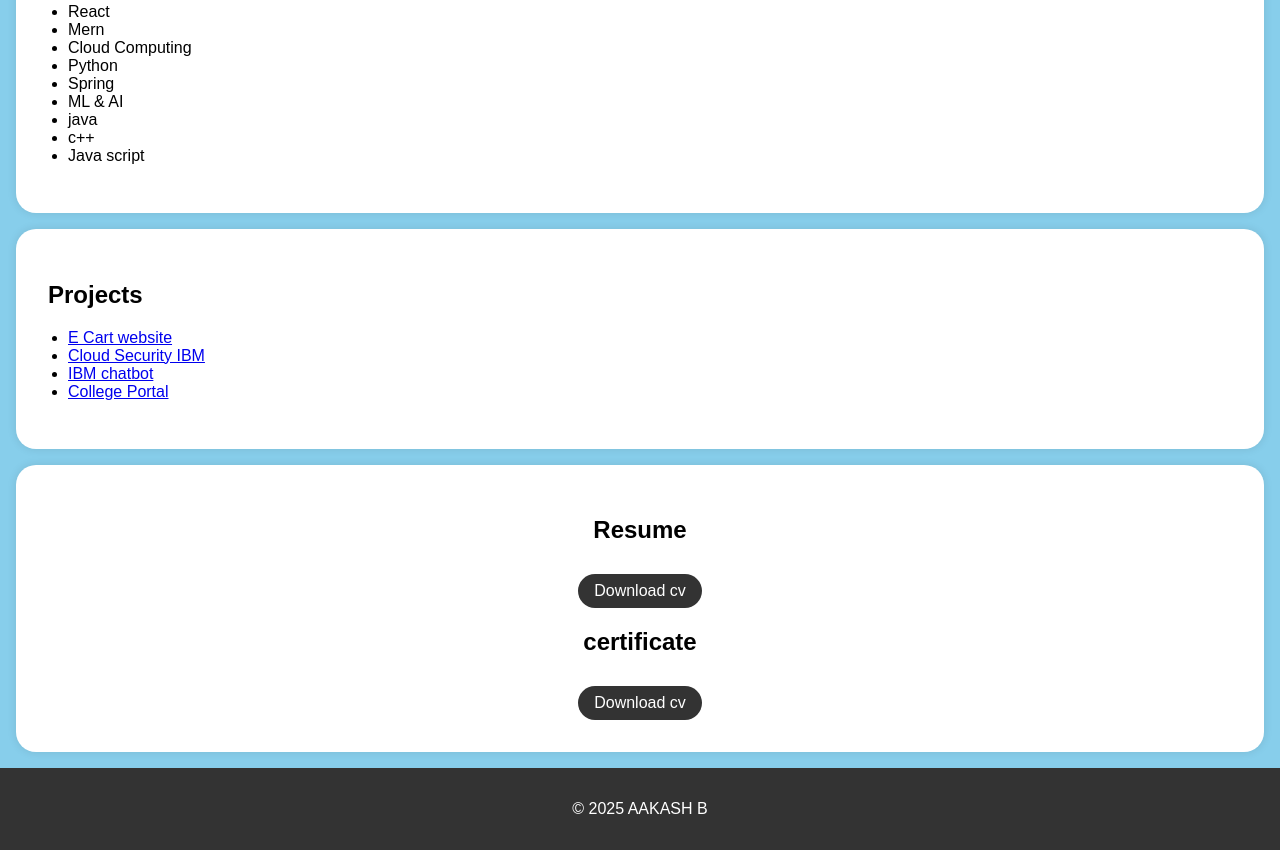
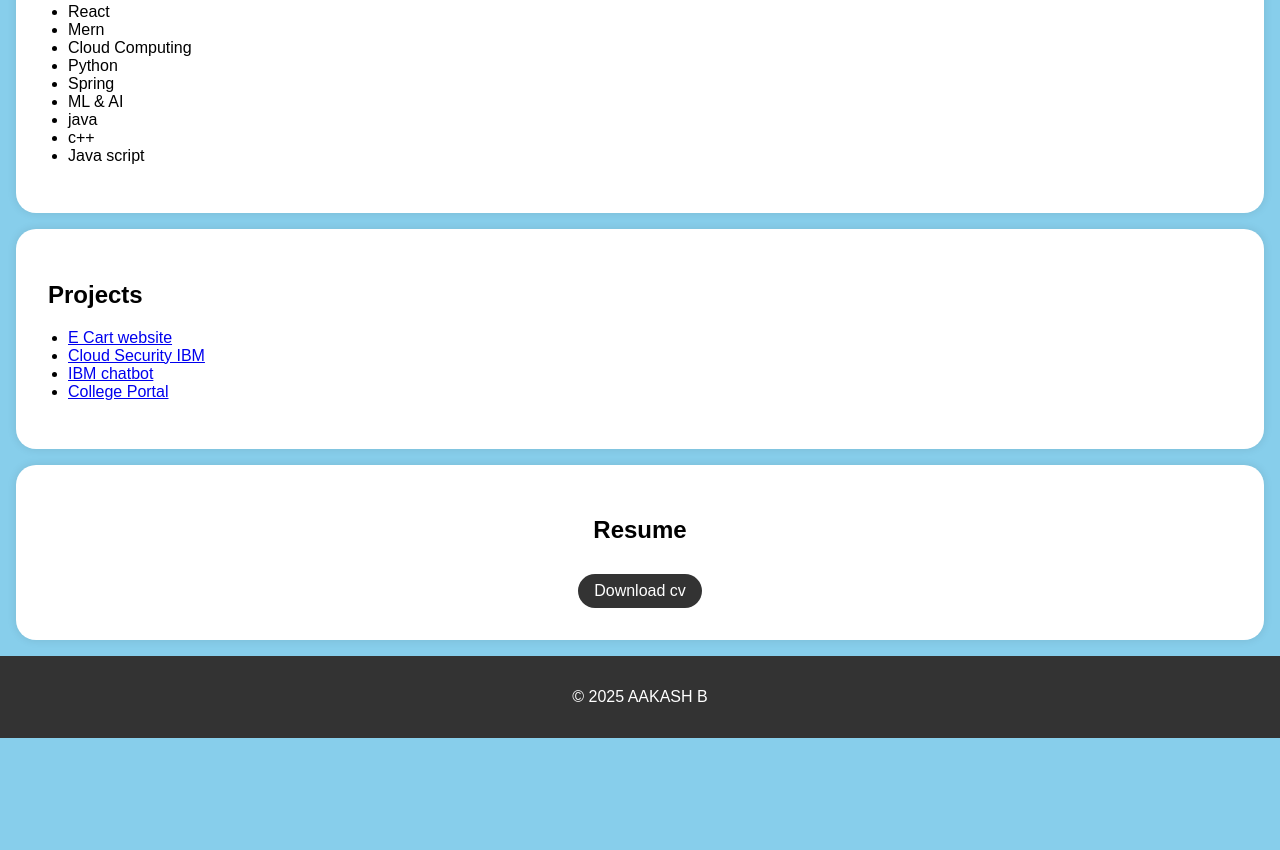
Before and after one commit to aakashb-2005/Digital-portfolio, a plain HTML site: page index.html in a window 1280 px wide. Shown: the part 890-1740 px from the top of the page. After the commit the page ends 1628 px from the top, so only its background shows below. Drawn offline with Linux system fonts and the light colour scheme.

Commit message:
Update index.html

```diff
--- a/index.html
+++ b/index.html
@@ -165,9 +165,7 @@ j3
         <div class="section-content">
             <center>
             <h2>Resume</h2>
-            <a href="resume.png" target="aakash resume.png" class="download-button">Download cv</a>
-         <h2>certificate</h2>
-            <a href="aakash certificate .jpg" target="_blank" class="download-button">Download cv</a>
+            <a href="aakash resume.png" target="aakash resume.png" class="download-button">Download cv</a>
 
         </center>
         </div>
```
